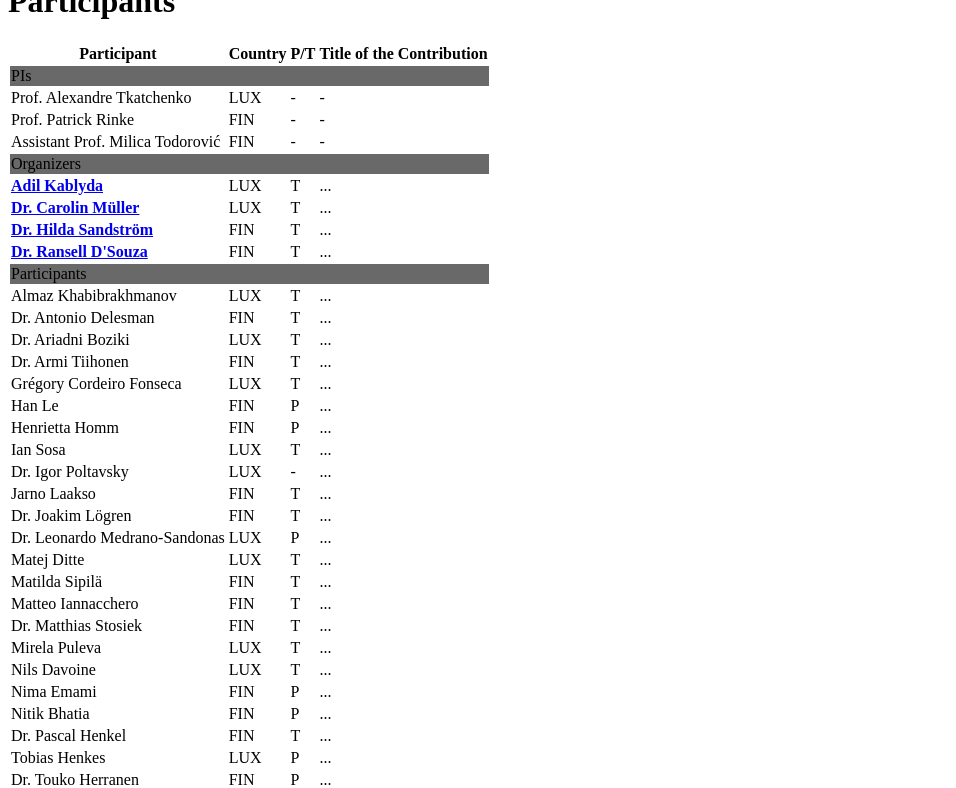
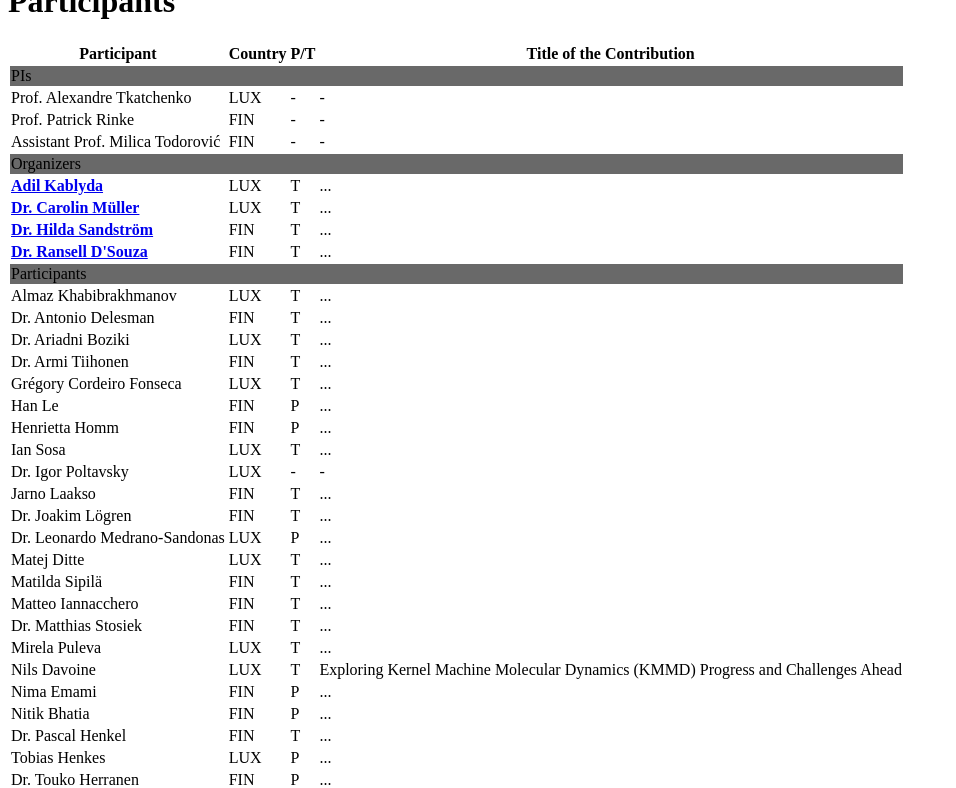
Before and after one commit to ESTML/ESTML.github.io, a Jekyll site: the page built from schedule.html, in a window 1280 px wide and 900 px high, scrolled down 962 px, cut to the strip 0-788 px from the top of the window. Shown: the whole strip, without its empty margins (0-956 px from the left). Built offline with Jekyll 4.4.1, drawn with Linux system fonts in a browser that asks for light colours; nearby versions of some CDN libraries.

Commit message:
Update schedule.html

```diff
--- a/schedule.html
+++ b/schedule.html
@@ -250,7 +250,7 @@ title: Schedule and Participants
   <td> Dr. Igor Poltavsky </td>
   <td> LUX </td>
   <td> - </td>
-  <td> ... </td>
+  <td> - </td>
 </tr>
 <tr>
   <td> Jarno Laakso </td>
@@ -304,7 +304,7 @@ title: Schedule and Participants
   <td> Nils Davoine </td>
   <td> LUX </td>
   <td> T </td>
-  <td> ... </td>
+  <td> Exploring Kernel Machine Molecular Dynamics (KMMD)  Progress and Challenges Ahead </td>
 </tr>
 <tr>
   <td> Nima Emami </td>
```
